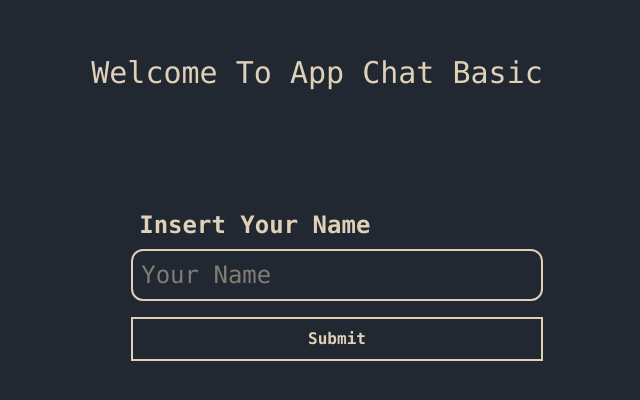
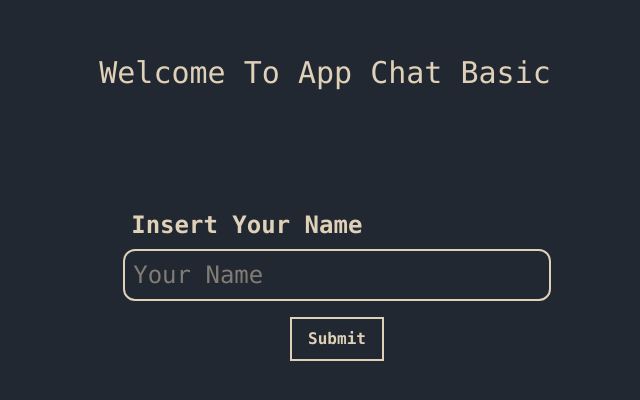
Before and after one commit to Korakodman/app-chat, a Next.js app: page /enter-name in a window 1280 px wide. Shown: the top 400 px of the page, without its empty margins (323-963 px from the left). Built offline with nearby package versions, Linux system fonts and the light colour scheme.

Commit message:
add handle btn

```diff
--- a/src/app/enter-name/page.js
+++ b/src/app/enter-name/page.js
@@ -15,18 +15,25 @@ export default function page() {
     if(e.key ==="Enter"){
          localStorage.setItem("user",username.current.value)
          changehide(true)
-      route.push("/chat")
+         route.push("/chat")
     }
+ }
+ const btnHandle = () =>{
+    localStorage.setItem("user",username.current.value)
+         changehide(true)
+         route.push("/chat")
  }
   return (
     <div className=' grid items-center w-full justify-center  h-screen '>
       <div className=''>
-        <p className=' text-3xl'>Welcome To App Chat Basic</p>
+        <p className='ml-4 text-3xl'>Welcome To App Chat Basic</p>
         </div>
         <div className='mb-96 ml-10 grid'>
             <p className='p-2 font-bold text-2xl '>Insert Your Name</p>
             <input  onKeyDown={inputHandle} ref={username} className=' border-2 p-2 rounded-xl text-2xl focus:outline-none' type='text' placeholder='Your Name'></input>
-            <button className='mt-4 border-2 p-2 hover:cursor-pointer hover:bg-gray-700 font-bold' >Submit</button>
+           <div className=' text-center'>
+             <button className='mt-4 border-2 px-4 py-2 hover:cursor-pointer hover:bg-gray-700 font-bold ' onClick={btnHandle} >Submit</button>
+           </div>
         </div>
 
         </div>
```
